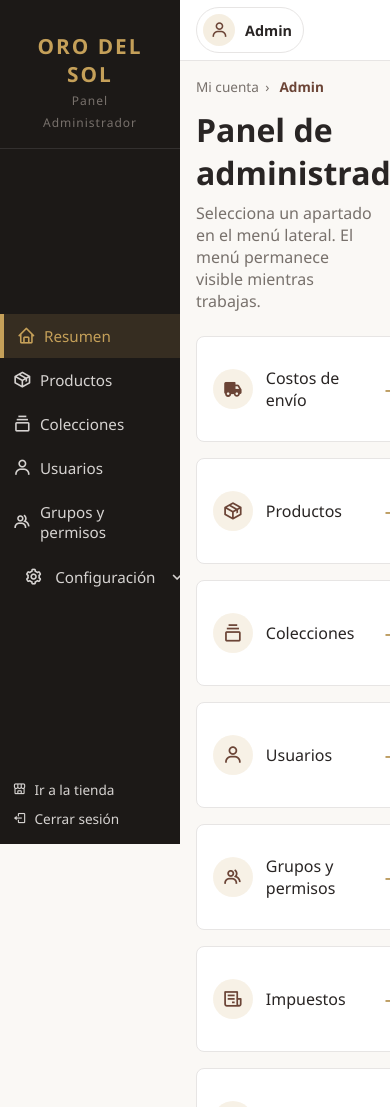
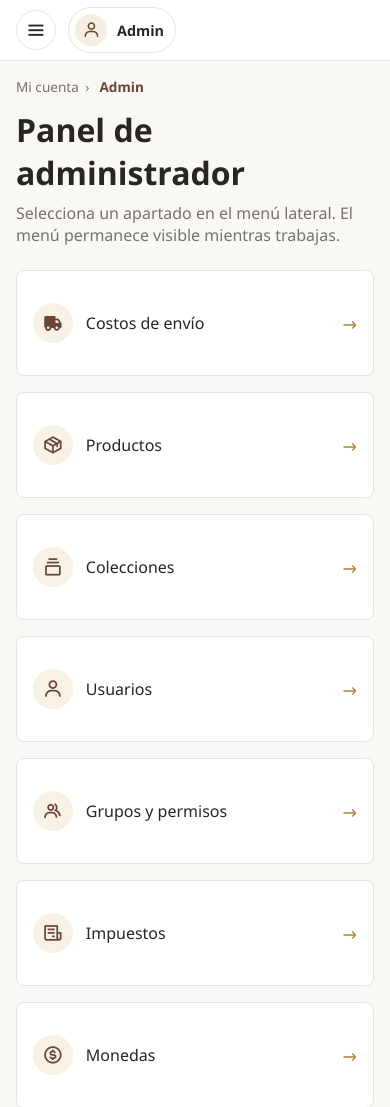
Before and after one commit to mariamcarlier/project-orodelsol, a Django app: page /panel-admin/ in a window 390 px wide; the page is wider, and only the part inside the window is pictured. Shown: the top 1107 px of that part. Run offline with Django 5.2, Linux system fonts and the light colour scheme; the visitor is signed in with stand-in values (Sample User, id 1).

Commit message:
feat(panel): hacer responsive el menú lateral del panel
En pantallas de 768px o menos el sidebar pasa a ser un panel lateral con botón de hamburguesa, fondo oscuro y cierre con Escape. Ajusta el sidebar en tablet y elimina reglas de 640px que competían con el nuevo comportamiento.

```diff
--- a/static/css/dashboard.css
+++ b/static/css/dashboard.css
@@ -531,21 +531,102 @@ body.dashboard-body {
     font-weight: 600;
 }
 
-@media (max-width: 640px) {
+/* Botón de menú (solo visible en móvil) */
+.topbar__menu-btn {
+    display: none;
+    align-items: center;
+    justify-content: center;
+    width: 2.5rem;
+    height: 2.5rem;
+    margin-right: 0.75rem;
+    border: 1px solid var(--border-color);
+    border-radius: 50%;
+    background: var(--bg-card);
+    color: var(--text-dark);
+    font-size: 1.4rem;
+    cursor: pointer;
+    transition: 0.2s;
+}
+
+.topbar__menu-btn:hover,
+.topbar__menu-btn:focus-visible {
+    border-color: var(--primary-gold);
+    color: var(--accent-brown);
+}
+
+.topbar__menu-btn:focus-visible {
+    outline: 2px solid var(--primary-gold);
+    outline-offset: 2px;
+}
+
+/* Tablet: sidebar más angosto */
+@media (max-width: 1024px) {
     .sidebar {
-        flex-basis: 180px;
-        width: 180px;
+        width: 220px;
+        flex-basis: 220px;
     }
 
-    .menu-item a {
-        gap: 8px;
-        padding: 0.75rem 0.8rem;
+    .dashboard-content {
+        padding: 1.5rem;
+    }
+}
+
+/* Móvil: el sidebar pasa a ser un panel lateral que se abre con la hamburguesa */
+@media (max-width: 768px) {
+    .topbar__menu-btn {
+        display: flex;
     }
 
-    .sidebar-footer {
-        padding: 1rem 0.8rem;
+    .sidebar {
+        position: fixed;
+        top: 0;
+        bottom: 0;
+        left: 0;
+        height: auto;
+        width: min(280px, 85vw);
+        flex-basis: auto;
+        z-index: 1000;
+        transform: translateX(-100%);
+        visibility: hidden;
+        transition: transform 0.3s ease, visibility 0s linear 0.3s;
     }
 
+    .sidebar.is-open {
+        transform: translateX(0);
+        visibility: visible;
+        transition-delay: 0s;
+        box-shadow: 8px 0 24px rgba(0, 0, 0, 0.25);
+    }
+
+    .dashboard-overlay {
+        position: fixed;
+        inset: 0;
+        z-index: 900;
+        background: rgba(28, 25, 23, 0.55);
+        opacity: 0;
+        visibility: hidden;
+        transition: opacity 0.3s ease, visibility 0s linear 0.3s;
+    }
+
+    .dashboard-overlay.is-open {
+        opacity: 1;
+        visibility: visible;
+        transition-delay: 0s;
+    }
+
+    body.menu-open {
+        overflow: hidden;
+    }
+}
+
+@media (max-width: 768px) and (prefers-reduced-motion: reduce) {
+    .sidebar,
+    .dashboard-overlay {
+        transition: none;
+    }
+}
+
+@media (max-width: 640px) {
     .topbar {
         padding: 0 1rem;
     }
--- /dev/null
+++ b/static/js/dashboard.js
@@ -0,0 +1,50 @@
+/* ═══════════════════════════════════════════════════════
+   dashboard.js
+   Responsabilidad: abrir y cerrar el menú lateral del panel
+   en pantallas pequeñas (hamburguesa + fondo oscuro).
+   ═══════════════════════════════════════════════════════ */
+
+'use strict';
+
+(function () {
+  const sidebar = document.getElementById('sidebar');
+  const overlay = document.getElementById('dashboardOverlay');
+  const toggle = document.getElementById('menuToggle');
+  if (!sidebar || !overlay || !toggle) return;
+
+  const pantallaMovil = window.matchMedia('(max-width: 768px)');
+
+  function setMenu(abierto, devolverFoco) {
+    sidebar.classList.toggle('is-open', abierto);
+    overlay.classList.toggle('is-open', abierto);
+    document.body.classList.toggle('menu-open', abierto);
+    toggle.setAttribute('aria-expanded', String(abierto));
+    toggle.setAttribute('aria-label', abierto ? 'Cerrar menú' : 'Abrir menú');
+
+    if (abierto) {
+      const primero = sidebar.querySelector('a, summary, button');
+      if (primero) primero.focus();
+    } else if (devolverFoco) {
+      toggle.focus();
+    }
+  }
+
+  toggle.addEventListener('click', function () {
+    setMenu(!sidebar.classList.contains('is-open'), true);
+  });
+
+  overlay.addEventListener('click', function () {
+    setMenu(false, true);
+  });
+
+  document.addEventListener('keydown', function (event) {
+    if (event.key === 'Escape' && sidebar.classList.contains('is-open')) {
+      setMenu(false, true);
+    }
+  });
+
+  /* Si la ventana crece hasta escritorio con el menú abierto, se restablece. */
+  pantallaMovil.addEventListener('change', function (evento) {
+    if (!evento.matches) setMenu(false, false);
+  });
+})();
--- a/templates/admin_custom/base_dashboard.html
+++ b/templates/admin_custom/base_dashboard.html
@@ -58,6 +58,9 @@
             </ul>
         </nav>
 
+            <!-- Fondo oscuro del menú en móvil -->
+    <div class="dashboard-overlay" id="dashboardOverlay"></div>
+
         <div class="sidebar-footer">
             <a href="{% url 'core:inicio' %}" class="btn-site">
                 <i class='bx bx-store-alt'></i> <span>Ir a la tienda</span>
@@ -75,6 +78,12 @@
     <div class="main-wrapper">
         <!-- BARRA SUPERIOR (NAVBAR) -->
         <header class="topbar">
+
+            <button type="button" class="topbar__menu-btn" id="menuToggle"
+                    aria-controls="sidebar" aria-expanded="false" aria-label="Abrir menú">
+                <i class="bx bx-menu" aria-hidden="true"></i>
+            </button>
+
             <a href="{% url 'usuarios:perfil' %}" class="admin-profile-link" aria-label="Ir al perfil de administrador">
                 <span class="admin-profile-link__avatar">
                     <i class="bx bx-user" aria-hidden="true"></i>
@@ -96,6 +105,7 @@
             {% block content %}{% endblock %}
         </main>
     </div>
+    <script src="{% static 'js/dashboard.js' %}"></script>
 
 </body>
 </html>
```
Also changed, not shown: core/tests.py (+24 -0 lines).
